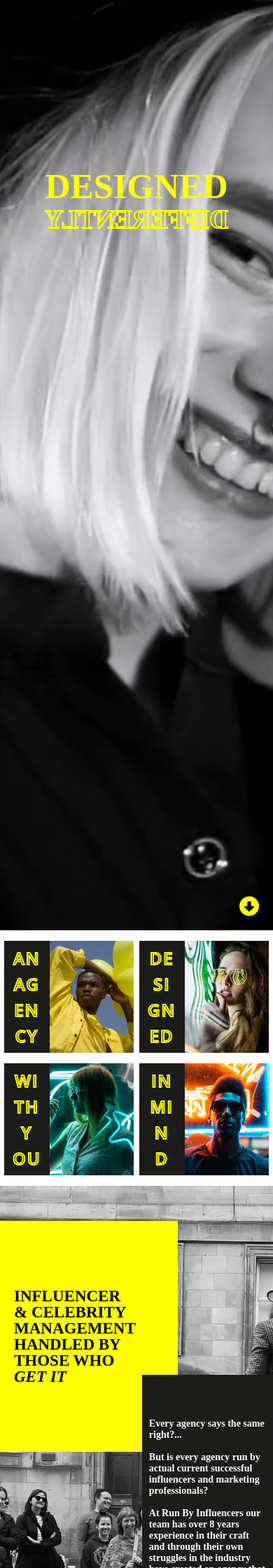
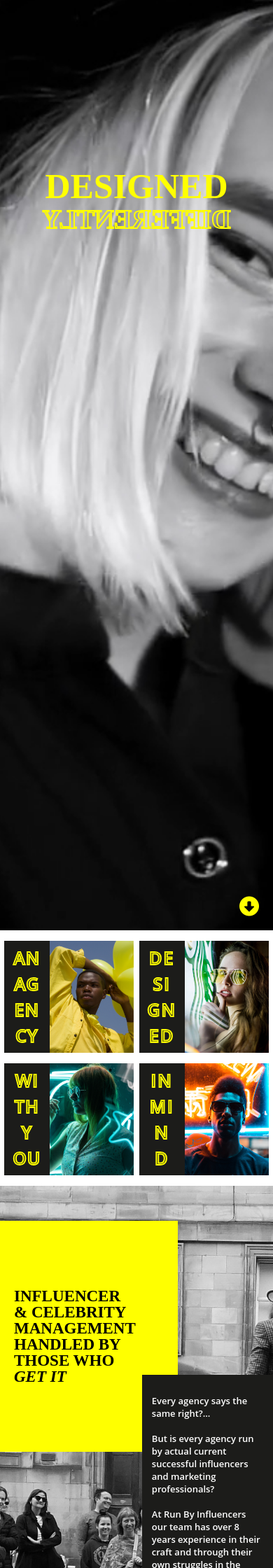
Before and after one commit to icecreamwebdev/RunByInfluencers, a PHP site: page / in a window 390 px wide. Shown: the part 1063-3303 px from the top of the page at 70% size. Run offline with PHP 8.4, Linux system fonts and the light colour scheme; some libraries are stand-ins or nearby versions; some web fonts are replaced.

Commit message:
mobile spacing

```diff
--- a/text.css
+++ b/text.css
@@ -71,6 +71,7 @@ header #headerSocials{
 header #headerSocials ul{
     list-style: none;
 
+
 }
 
 header #headerSocials ul li{
@@ -80,8 +81,9 @@ header #headerSocials ul li{
     height:40px;
     width:40px;
     text-align:center;
-    padding-top:13px;
+    padding-top:14px;
     border-radius: 50%;
+    padding-left:1px;
     color:yellow;
     margin:3px;
 }
@@ -188,7 +190,7 @@ video{
     }
     #homeText h3{
 
-        font-size: 37px;
+        font-size: 38px;
     line-height: 39px;
     }
 
@@ -352,13 +354,13 @@ video{
 }
    #section1 .block .division1 p{
     width: 35%;
-    letter-spacing: 2px;
+    letter-spacing: 1px;
     line-height: 45px;
        font-size:26px;
    }
    #section1 .block .division2 p{
     width: 35%;
-    letter-spacing: 2px;
+    letter-spacing: 1px;
     line-height: 45px;
        font-size:26px;
    }
@@ -380,18 +382,20 @@ video{
         height:200px;
     }
 
+}
+
 
     @media (max-width: 400px){
 
         #section1 .block .division1 p{
     line-height: 37px;
-       font-size:24px;
+       font-size:25px;
    }
    #section1 .block .division2 p{
     width: 35%;
     letter-spacing: 2px;
     line-height: 37px;
-       font-size:24px;
+       font-size:25px;
    }
 
     #section1{
@@ -405,7 +409,7 @@ video{
 
 
     }
-}
+
 
 
 /***************** End section1 ********************/
@@ -479,7 +483,6 @@ video{
     font-size:18px;
     text-align: left;
     align-self: center;
-    font-family:mainFont;
 }
 
 
@@ -560,8 +563,8 @@ video{
 
     #section2 .content2 p{
 
-        font-size:14px;
-        padding:10px;
+        font-size:13px;
+        padding:14px;
     }
 
     #section2 .content1{
@@ -1169,7 +1172,7 @@ align-items: center;
     color:yellow;
     font-family: mainFont;
     background-color:#1c1c1c;
-    padding-right:14px;
+    padding-right:11px;
     padding-left:3px;
 }
 
@@ -1181,7 +1184,7 @@ align-items: center;
     position:absolute;
     right:0px;
     top:300px;
-    background-color:yellow;
+    background-color:#1c1c1c;
     display: flex;
     justify-content: center;
 
@@ -1191,7 +1194,7 @@ align-items: center;
 
     padding:40px;
     vertical-align:middle;
-    color:black;
+    color:white;
     font-size:18px;
     align-self: center;
     vertical-align: middle;
@@ -1404,6 +1407,7 @@ align-items: center;
         height:200px;
         top:150px;
         width:100%;
+         border-bottom: 20px solid white;
     }
 
     #section5{
```
